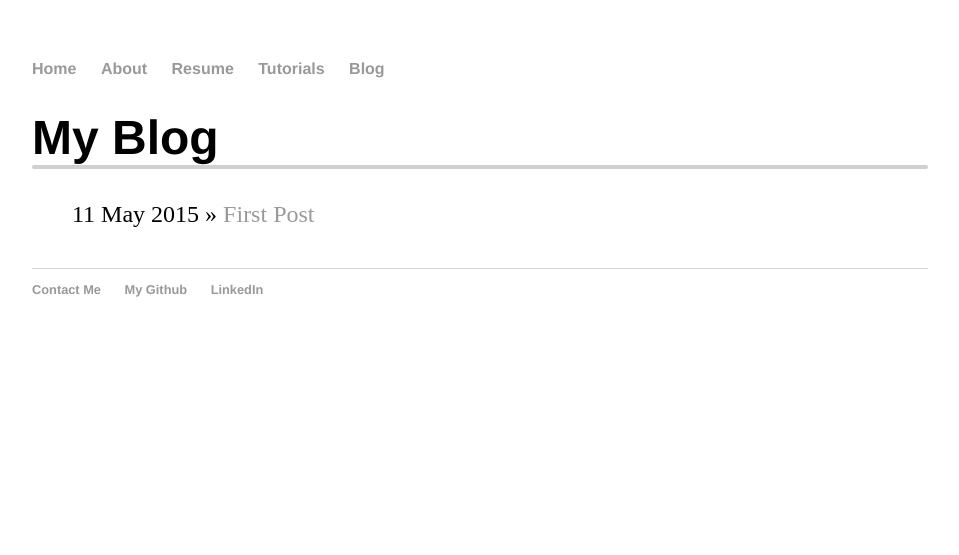
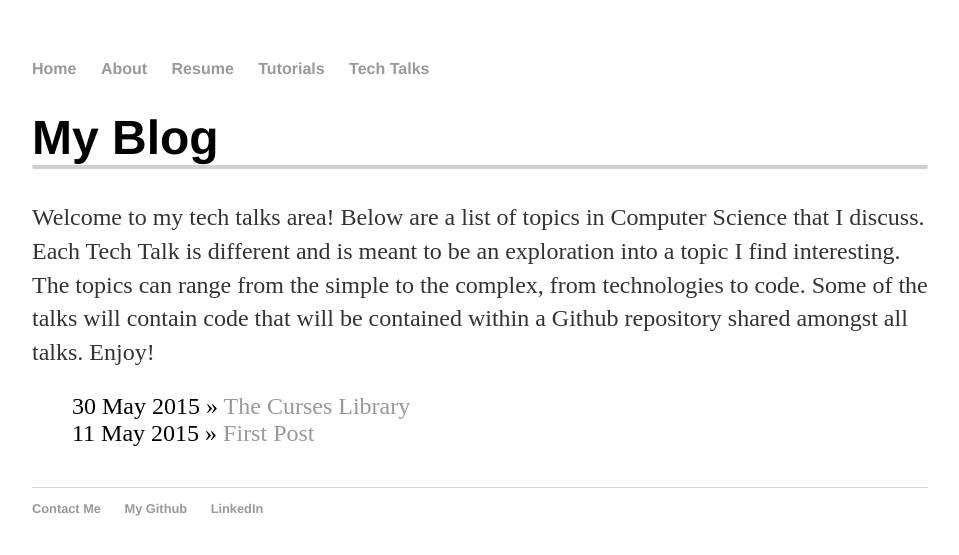
Before and after one commit to B50calabrese/B50calabrese.github.io, a Jekyll site: the page built from blog/index.html, in a window 1280 px wide. Shown: the top 555 px of the page, without its empty margins (160-1119 px from the left). Built offline with Jekyll 4.4.1, drawn with Linux system fonts in a browser that asks for light colours.

Commit message:
Started work adding curses tech talk.

```diff
--- a/_layouts/default.html
+++ b/_layouts/default.html
@@ -31,7 +31,7 @@
         		</li>
         		<li>
         			<a href="/blog/" onmouseover='fade_in(this)' onmouseout='fade_out(this)'>
-        				Blog
+        				Tech Talks
         			</a>
         		</li>
     		</ul>
--- a/blog/index.html
+++ b/blog/index.html
@@ -3,8 +3,13 @@ layout: default
 title: My Blog
 ---
 <h1>{{ page.title }}</h1>
+<p class="blurb">
+	Welcome to my tech talks area! Below are a list of topics in Computer Science that I discuss. Each Tech Talk is
+	different and is meant to be an exploration into a topic I find interesting. The topics can range from the simple
+	to the complex, from technologies to code. Some of the talks will contain code that will be contained within a
+	Github repository shared amongst all talks. Enjoy!
+</p>
 <ul class="posts">
-
   {% for post in site.posts %}
     <li><span>{{ post.date | date_to_string }}</span> » <a href="{{ post.url }}" title="{{ post.title }}">{{ post.title }}</a></li>
   {% endfor %}
```
Also changed, not shown: _posts/2015-05-30-curses-library.md (added, +18 -0 lines).
